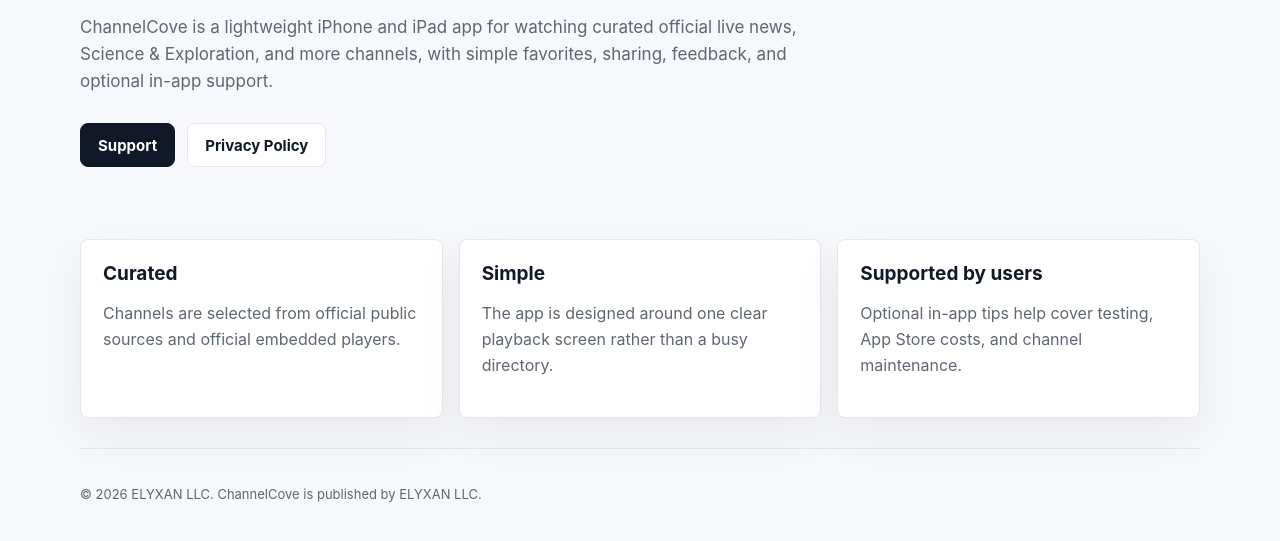
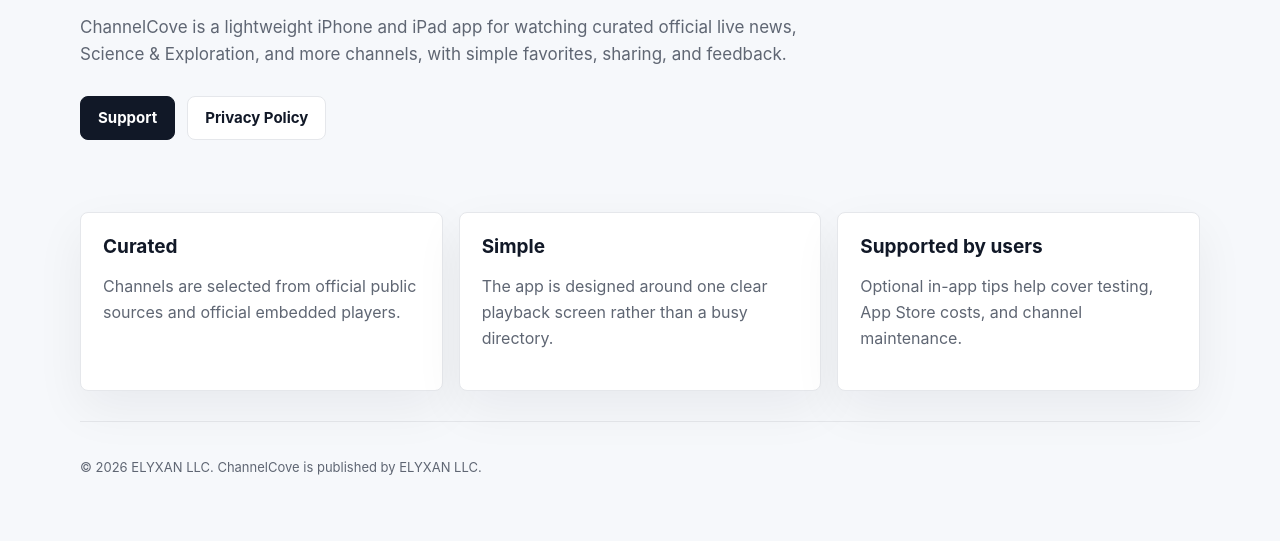
Before and after one commit to pxj873-code/channelcove-site, a plain HTML site: page index.html in a window 1280 px wide. Shown: the part 265-806 px from the top of the page. Drawn offline with Linux system fonts and the light colour scheme.

Commit message:
Tighten ChannelCove homepage positioning

```diff
--- a/index.html
+++ b/index.html
@@ -37,7 +37,7 @@
         <section class="hero">
           <span class="eyebrow">Official free live channels</span>
           <h1>Watch focused live channels without the feed noise.</h1>
-          <p class="lead">ChannelCove is a lightweight iPhone and iPad app for watching curated official live news, Science & Exploration, and more channels, with simple favorites, sharing, feedback, and optional in-app support.</p>
+          <p class="lead">ChannelCove is a lightweight iPhone and iPad app for watching curated official live news, Science & Exploration, and more channels, with simple favorites, sharing, and feedback.</p>
           <div class="actions">
             <a class="button" href="/support/">Support</a>
             <a class="button secondary" href="/privacy/">Privacy Policy</a>
```
